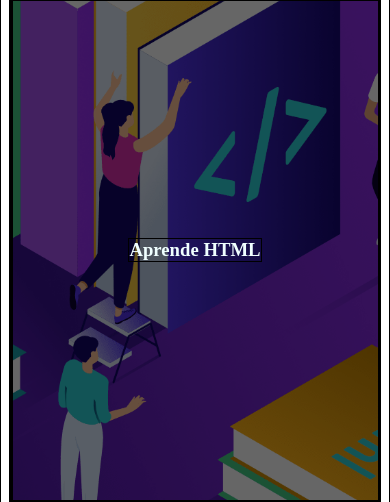
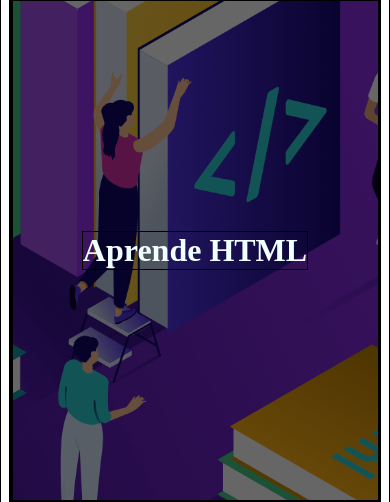
Before and after one commit to nocodecampo/web2, a PHP site: page / in a window 390 px wide. Shown: the part 166-668 px from the top of the page. Run offline with PHP 8.4, Linux system fonts and the light colour scheme.

Commit message:
ajustes móvil

```diff
--- a/css/index.css
+++ b/css/index.css
@@ -48,18 +48,20 @@ nav ul li a {
     justify-content: center;
     position: relative;
 }
+
 .overlay {
     position: absolute;
     top: 0;
     left: 0;
     width: 100%;
     height: 100%;
-    background: rgba(0, 0, 0, 0.6); /* Oscurece la imagen */
+    background: rgba(0, 0, 0, 0.6);
     z-index: 1;
-  }
+}
 
 .seccion1 h3 {
     color: azure;
+    font-size: 60px;
     position: relative;
     z-index: 2;
 }
@@ -80,4 +82,8 @@ nav ul li a {
     nav ul {
         justify-content: space-around;
     }
+
+    .seccion1 h3 {
+        font-size: 32px;
+    }
 }
```
